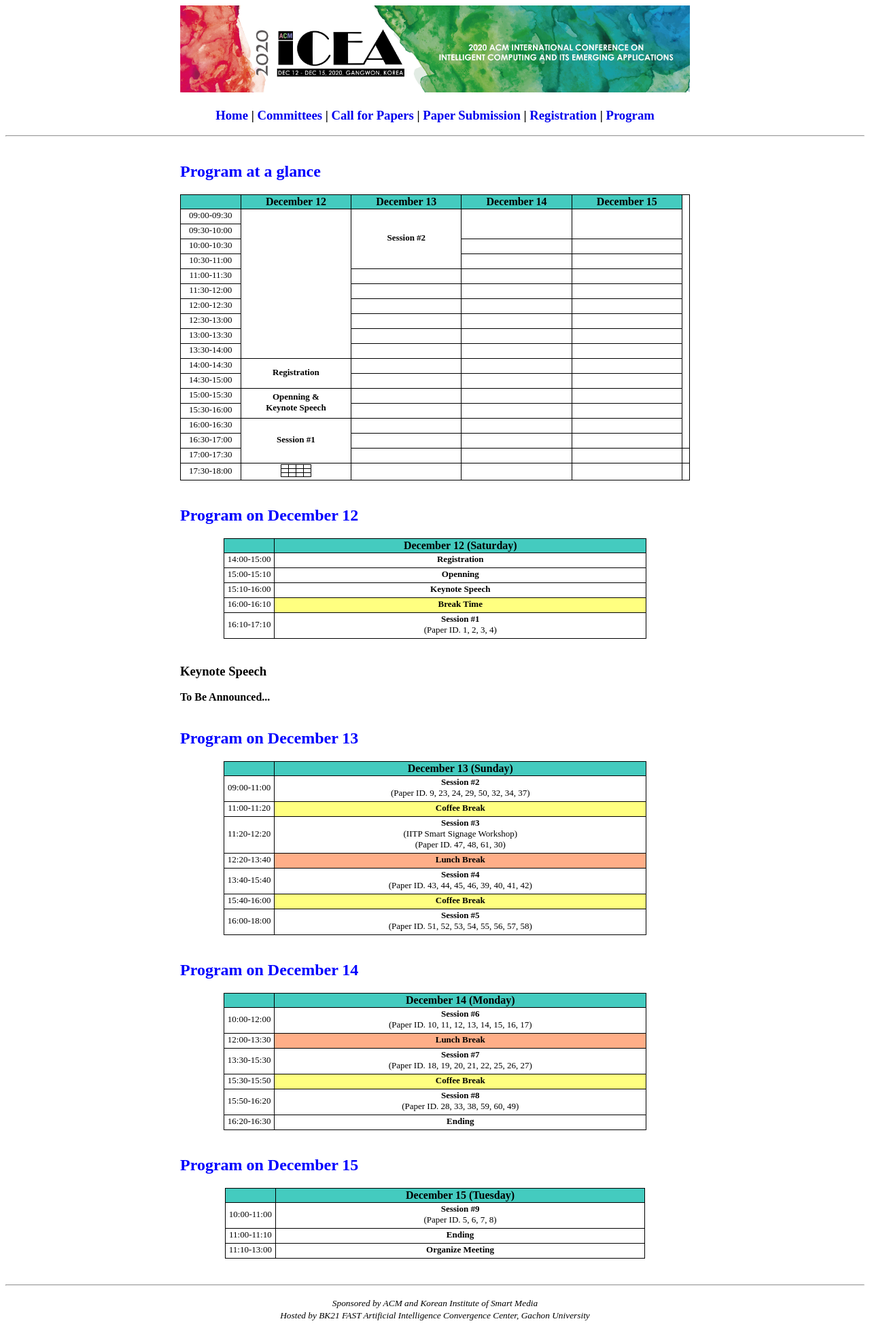
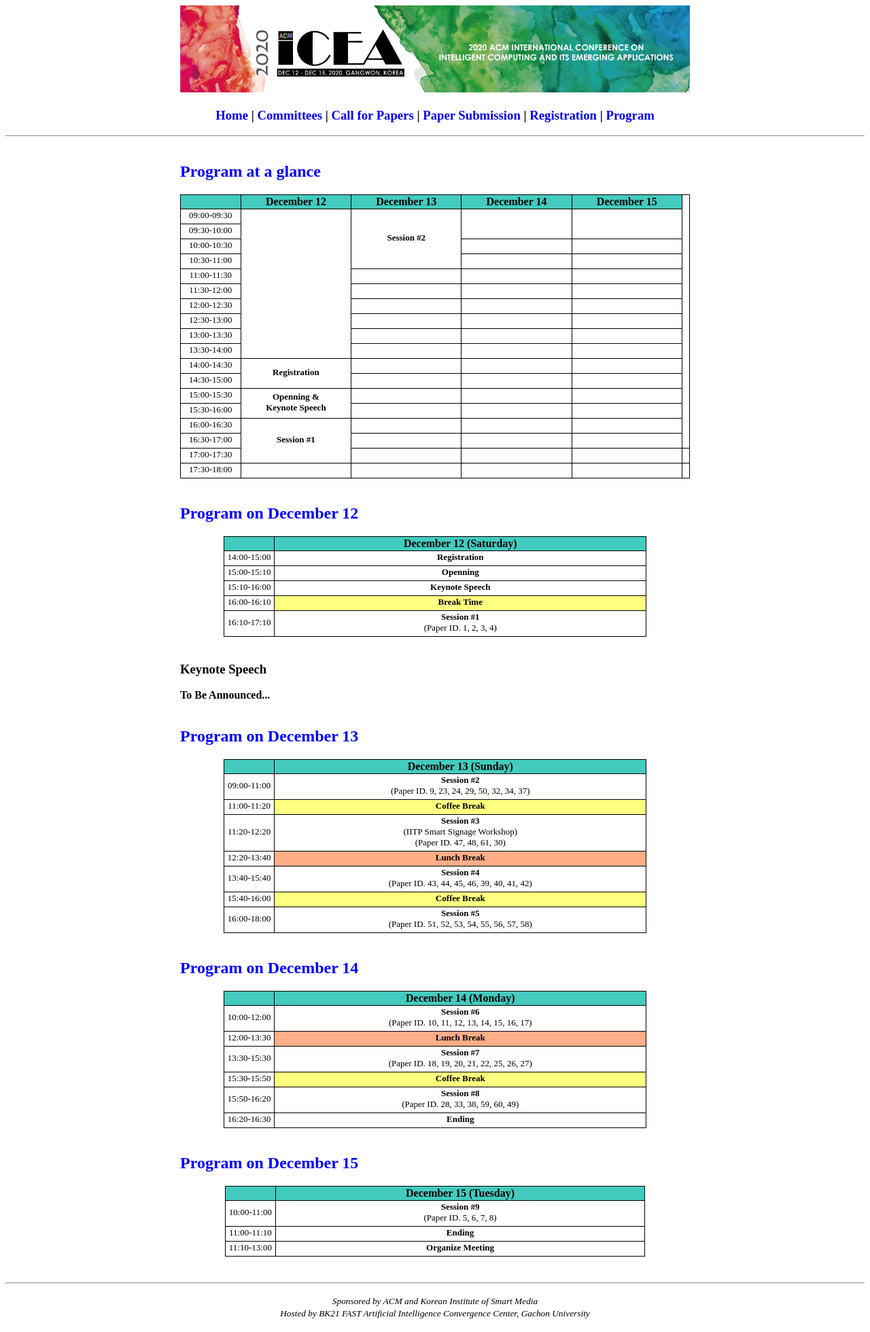
Before and after one commit to icea-conf/2020, a Jekyll site: the page built from program/index.html, in a window 1280 px wide. Shown: the whole page at 68% size. Built offline with Jekyll 4.4.1, drawn with Linux system fonts in a browser that asks for light colours.

Commit message:
Update index.html

```diff
--- a/program/index.html
+++ b/program/index.html
@@ -174,28 +174,7 @@ title: ACM ICEA 2020
                               <td class="tcontent4">
                                    17:30-18:00
                               </td>
-                              <td class="tcontent4" align=center>
-                                   <table class="tlayout2" cellspacing="0">
-                                   <tr>
-                                        <td class="tcontent4"></td>
-                                        <td class="tcontent4"></td>
-                                        <td class="tcontent4"></td>
-                                        <td class="tcontent4"></td>
-                                   </tr>
-                                   <tr>
-                                        <td class="tcontent4"></td>
-                                        <td class="tcontent4"></td>
-                                        <td class="tcontent4"></td>
-                                        <td class="tcontent4"></td>
-                                   </tr>
-                                   <tr>
-                                        <td class="tcontent4"></td>
-                                        <td class="tcontent4"></td>
-                                        <td class="tcontent4"></td>
-                                        <td class="tcontent4"></td>
-                                   </tr>
-                                   </table>
-                              </td>
+                              <td class="tcontent4"></td>
                               <td class="tcontent4"></td>
                               <td class="tcontent4"></td>
                               <td class="tcontent4"></td>
```
